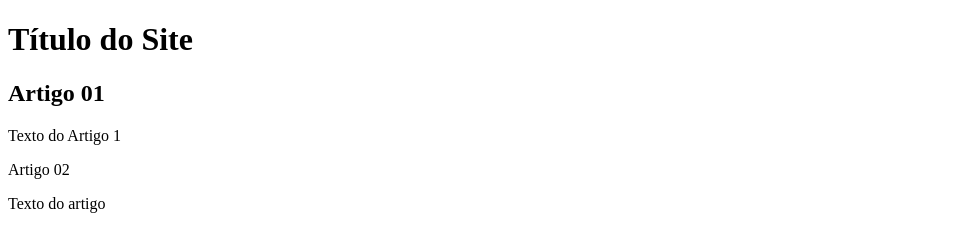
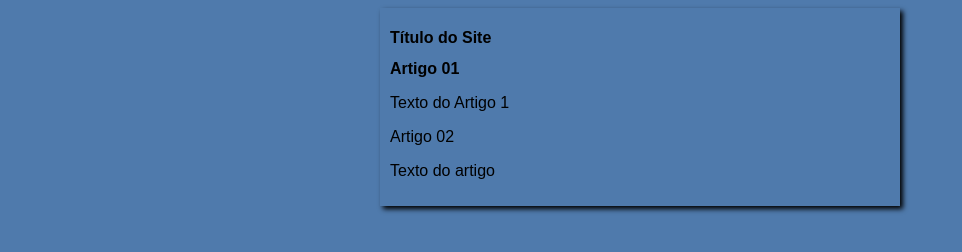
Before and after one commit to VictorQMm/Projeto-Site, a plain HTML site: page index.html in a window 1280 px wide. Shown: the whole page, without its empty margins (0-962 px from the left). Drawn offline with Linux system fonts and the light colour scheme.

Commit message:
Iniciei o Design

```diff
--- /dev/null
+++ b/estilos/style.css
@@ -0,0 +1,17 @@
+*{
+    font-family: Arial, Helvetica, sans-serif;
+    font-size: 16px;
+}
+
+body {
+    background-color: rgb(79, 122, 172);
+
+}
+
+main {
+    background-color: rgb(79, 122, 172);
+        width: 500px;
+        margin: auto;
+        padding: 10px;
+        box-shadow: 3px 3px 5px black;
+}
--- a/index.html
+++ b/index.html
@@ -5,6 +5,7 @@
     <meta http-equiv="X-UA-Compatible" content="IE=edge">
     <meta name="viewport" content="width=device-width, initial-scale=1.0">
     <title>Aprendendo Ramificações</title>
+    <link rel="stylesheet" href="estilos/style.css">
 </head>
 <body>
     <main>
```
